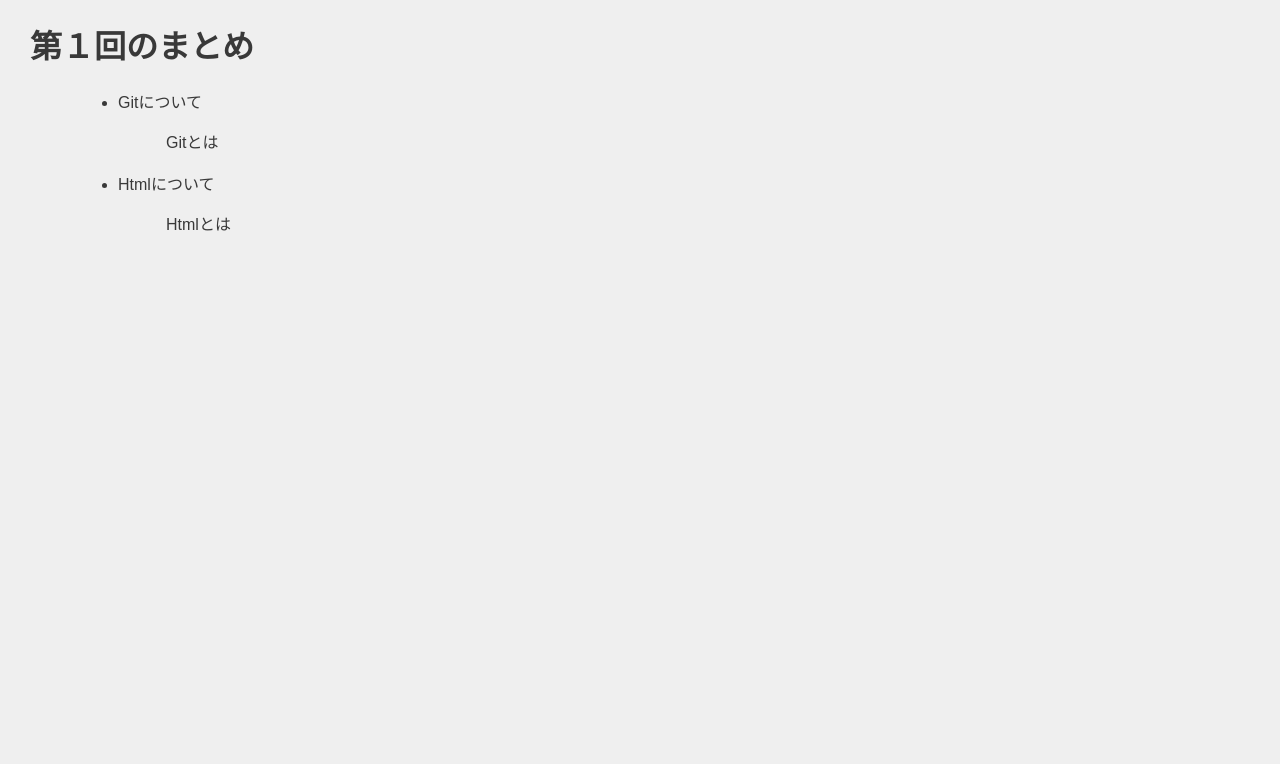
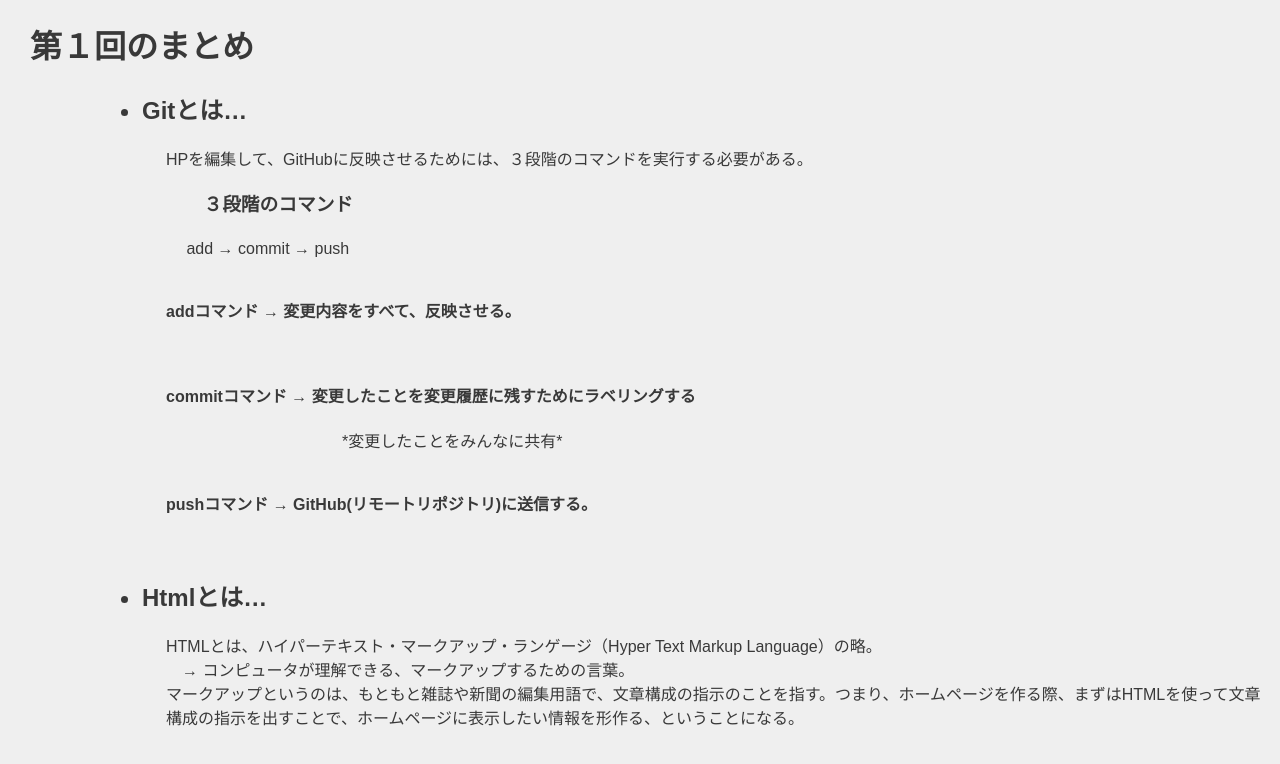
Before and after one commit to Himawari5/xbp, a plain HTML site: page de12/1.html in a window 1280 px wide. Drawn offline with Linux system fonts and the light colour scheme.

Commit message:
2021.09.30

```diff
--- a/de12/1.html
+++ b/de12/1.html
@@ -12,13 +12,26 @@
     <!-- 塊ごとにdivタグで区切るようにしましょう。 -->
     <div>
          <ul>
-             <li>Gitについて</li>
+             <h2><li>Gitとは…</li></h2>
              <div>
-                 Gitとは
+                 HPを編集して、GitHubに反映させるためには、３段階のコマンドを実行する必要がある。
+                 <h3>３段階のコマンド</h3>
+                 　 add → commit → push<br>
+                 <br>
+                 <h4>addコマンド → 変更内容をすべて、反映させる。</h4><br>
+                 <h4>commitコマンド → 変更したことを変更履歴に残すためにラベリングする</h4>
+                 　　　　　　　　　　　*変更したことをみんなに共有*<br>
+                 <br>
+                 <h4>pushコマンド → GitHub(リモートリポジトリ)に送信する。
+                 </h4>
              </div><br>
-             <li>Htmlについて</li>
+             <h2><li>Htmlとは…</li></h2>
              <div>
-                 Htmlとは
+                HTMLとは、ハイパーテキスト・マークアップ・ランゲージ（Hyper Text Markup Language）の略。<br>
+                　→ コンピュータが理解できる、マークアップするための言葉。<br>
+               マークアップというのは、もともと雑誌や新聞の編集用語で、文章構成の指示のことを指す。つまり、ホームページを作る際、まずはHTMLを使って文章構成の指示を出すことで、ホームページに表示したい情報を形作る、ということになる。<br>
+
+
              </div>
          </ul>
 
```
